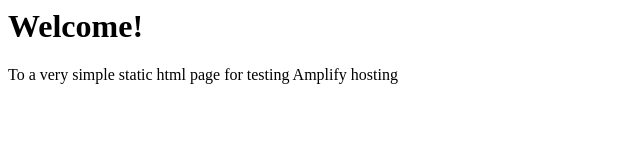
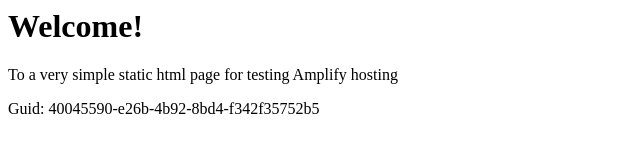
Before and after one commit to aws-aemilia-dub/Github-PR-Commit-Integration-Test-DoNotTouch-v1-prod-eu-west-1, a website: page src/index.html in a window 1280 px wide. Shown: the whole page, without its empty margins (0-640 px from the left). Drawn offline with Linux system fonts and the light colour scheme.

Commit message:
commit from integ tests

```diff
--- a/src/index.html
+++ b/src/index.html
@@ -1,3 +1,5 @@
+
+
 <html lang="en">
 
 <head>
@@ -10,6 +12,6 @@
 <body>
     <h1>Welcome!</h1>
     <p>To a very simple static html page for testing Amplify hosting</p>
-</body>
+    <p>Guid: 40045590-e26b-4b92-8bd4-f342f35752b5</p></body>
 
 </html>
```
